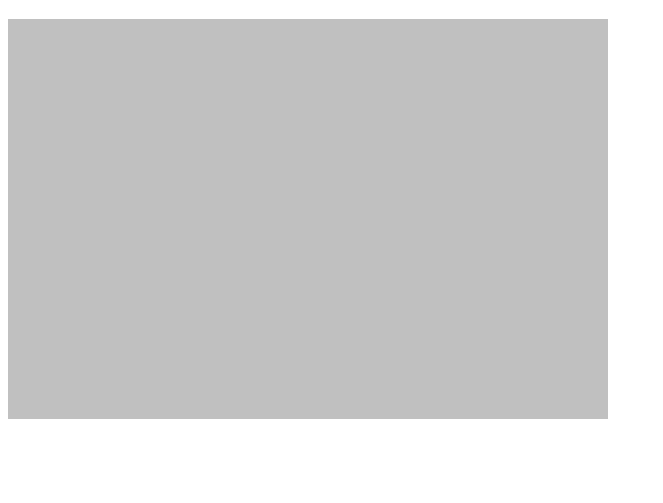
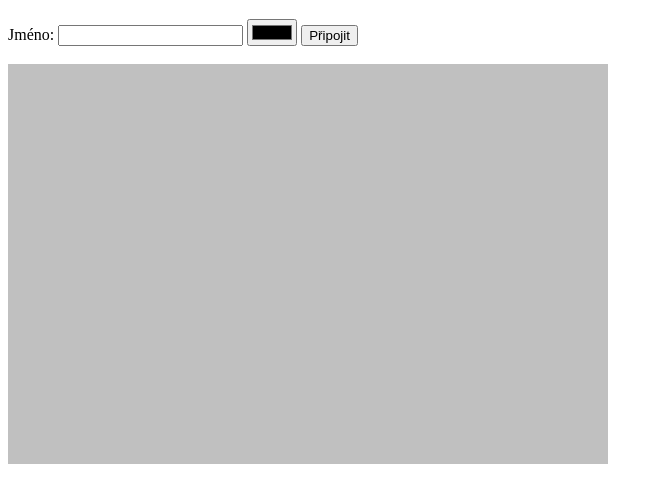
Before and after one commit to lsvejdawcc/wcc3GrafickaOnlajnovka, a website: page index.html in a window 1280 px wide. Shown: the part 61-564 px from the top of the page, without its empty margins (0-663 px from the left). Drawn offline with Linux system fonts and the light colour scheme.

Commit message:
pripojeni z prohlizece, novy hrac

```diff
--- a/index.html
+++ b/index.html
@@ -10,6 +10,10 @@
   <body onload="poNacteni()">
     <h1>Grafická onlajnovka</h1>
 
+    Jméno: <input type="text" id="jmeno">
+    <input type="color" id="barva">
+    <button onclick="pripojit()">Připojit</button>
+    <br><br>
     <canvas id="platno" width="600" height="400" style="background-color: silver;"></canvas>
 
   </body>
--- a/script.js
+++ b/script.js
@@ -74,3 +74,27 @@ function pusteniKlavesy(udalost) {
     hracDolu = false;
   }
 }
+
+const USERID = Date.now().toString(16); //nahodne, ale "unikatni"
+const url = 'ws://localhost:8080/';
+const connection = new WebSocket(url);
+connection.onopen = () => {
+};
+connection.onmessage = e => {
+    console.log(e.data);
+    //tady bude zobrazeni stavu hry v prohlizeci
+};
+connection.onerror = error => {
+    console.log(`WebSocket error: ${JSON.stringify(error,
+         ["message", "arguments", "type", "name"])}`);
+};
+
+function pripojit() {
+  let obj = {};
+  obj.uid = USERID;
+  obj.akce = "novyhrac";
+  obj.jmeno = document.getElementById("jmeno").value;
+  obj.barva = document.getElementById("barva").value;
+  connection.send(JSON.stringify(obj));
+
+}
```
